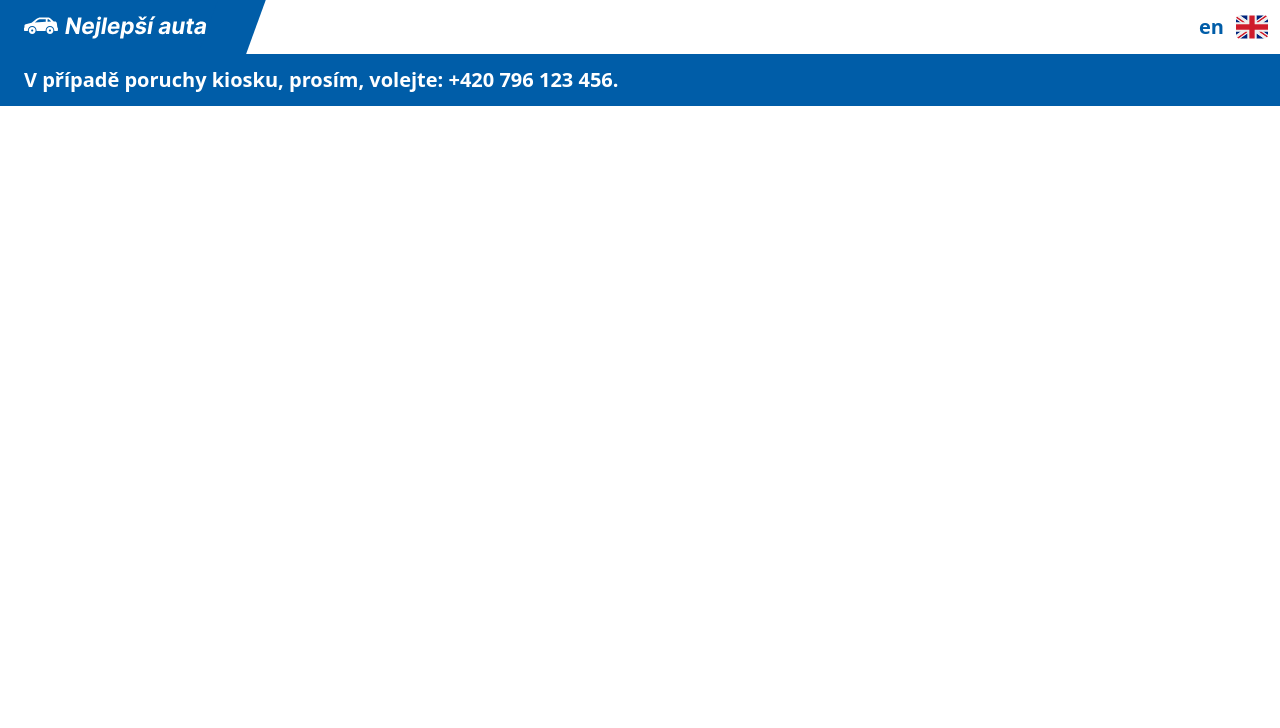
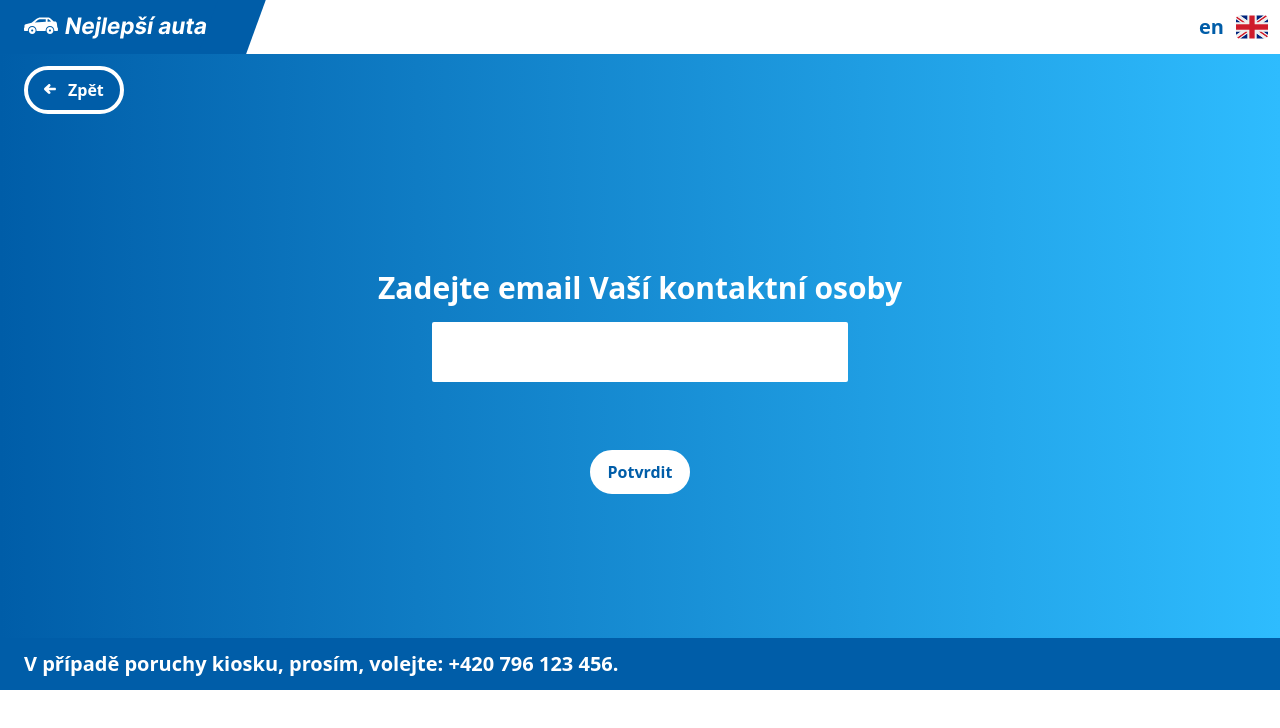
Before and after one commit to Tereza-mun/kiosek, a Vue app: page /zadani-kontaktu in a window 1280 px wide. Shown: the top 728 px of the page. Built offline with nearby package versions, Linux system fonts and the light colour scheme.

Commit message:
Contact details look up added (API data from jsonplaceholder used)

```diff
--- a/src/locale/cz.json
+++ b/src/locale/cz.json
@@ -4,6 +4,8 @@
         "headline": "Jak Vám dnes můžeme pomoci?",
         "meeting": "Mám schůzku",
         "ariaLabelMeeting": "klikněte zde pokud s námi máte domluvenou schůzku",
+        "contact": "Kontaktní osoba",
+        "ariaLabelContact": "klikněte zde pro zobrazení kontaktních údajů vaší kontaktní osoby",
         "buyCar": "Chci koupit vůz",
         "ariaLabelBuyCar": "klikněte zde pokud chcete koupit vůz",
         "sellCar": "Prodám svůj vůz",
@@ -21,22 +23,33 @@
     "backButtonAria": "klikněte pro přesun o krok zpět",
     "search": {
         "instructions": "Zadejte, prosím, své telefonní číslo",
+        "instructionsEmail": "Zadejte email Vaší kontaktní osoby",
         "ariaForm": "zadejte své telefonní číslo",
+        "ariaFormEmail": "zadejte svůj email",
         "submitButton": "Potvrdit",
         "submitAria": "klikněte pro odeslání formuláře"
     },
     "detail": {
         "text": "Děkujeme za&nbsp;Vaši návštěvu, níže naleznete detail Vaší plánované schůzky:",
+        "textContact": "Děkujeme za&nbsp;Vaši návštěvu, níže naleznete kontakt na Vaši kontaktní osobu:",
         "date": "Datum",
         "time": "Čas",
         "location": "Místnost",
+        "name": "Jméno",
+        "phone": "Telefon",
+        "street": "Ulice",
+        "city": "Město",
+        "zipcode": "PSČ",
         "pickUp": "Brzy Vás vyzvedne Vaše kontaktní osoba:",
         "person": ""
     },
     "meetingNotFound": "Děkujeme za&nbsp;Vaši návštěvu, bohužel se&nbsp;nám nepovedlo nalézt detaily Vaší schůzky, ale&nbsp;víme o&nbsp;Vás a&nbsp;brzy se Vám bude někdo z&nbsp;našich pracovníků věnovat.",
+    "contactNotFound": "Bohužel se&nbsp;nám nepovedlo nalézt kontaktní osobu. Překontrolujte si, prosím zadaný email:",
     "errors": {
         "required": "Bez telefonního čísla se neobejdeme",
-        "badFormat": "Telefonní číslo je ve&nbsp;špatném formátu"
+        "requiredEmail": "Bez emailu se neobejdeme",
+        "badFormat": "Telefonní číslo je ve&nbsp;špatném formátu",
+        "badFormatEmail": "Email je ve&nbsp;špatném formátu"
     },
     "pageNotFound": "Bohužel se něco pokazilo a&nbsp;stránka nebyla nalezena.",
     "backToMainPage": "Zpět na úvodní stránku"
--- a/src/router/index.ts
+++ b/src/router/index.ts
@@ -15,15 +15,30 @@ const router = createRouter({
       component: () => import('../views/MeetingSearch.vue')
     },
     {
+      path: '/zadani-kontaktu',
+      name: 'contactSearch',
+      component: () => import('../views/ContactSearch.vue')
+    },
+    {
       path: '/detail-schuzky',
       name: 'meetingDetail',
       component: () => import('../views/MeetingDetail.vue')
+    },
+    {
+      path: '/kontaktni-udaje',
+      name: 'contactDetail',
+      component: () => import('../views/ContactDetail.vue')
     },
     {
       path: '/schuzka-nenalezena',
       name: 'meetingNotFound',
       component: () => import('../views/MeetingNotFound.vue')
     },
+    {
+      path: '/kontakt-nenalezen',
+      name: 'contactNotFound',
+      component: () => import('../views/ContactNotFound.vue')
+    },
   ]
 })
 
--- /dev/null
+++ b/src/views/ContactDetail.vue
@@ -0,0 +1,77 @@
+<script setup lang="ts">
+import KiosekContainer from '@/components/other/KiosekContainer.vue'
+import KiosekButton from '@/components/atoms/KiosekButton.vue'
+import { useRouter } from 'vue-router'
+import { useFormStore } from '@/stores/formStore'
+import { storeToRefs } from 'pinia'
+
+import BackIconImage from '@/assets/images/icons/arrow-back.svg'
+
+const backIconImage = BackIconImage
+
+const router = useRouter()
+
+function goBack() {
+  router.go(-1)
+}
+
+const formStore = useFormStore()
+const { meetings } = storeToRefs(formStore)
+const { fetchMeetings } = formStore
+
+fetchMeetings()
+</script>
+
+<template>
+  <kiosek-container linear>
+    <div class="px-6 py-3">
+      <kiosek-button
+        primary
+        back
+        :aria="$t('backButtonAria')"
+        :icon-class="'icon--arrow'"
+        :icon-image="backIconImage"
+        @click="goBack"
+      >
+        {{ $t('backButtonText') }}
+      </kiosek-button>
+    </div>
+    <div class="flex justify-center min-h-101 md:min-h-128">
+      <div class="px-6 md:px-0 py-8 md:py-14 max-w-160">
+        <h1
+          class="text-2xl md:text-3xl text-white font-bold mb-4 md:mb-8"
+          v-html="$t('detail.textContact')" />
+        <ul
+          v-for="meeting in meetings"
+          :key="meeting.id"
+          class="mb-8 md:mb-16">
+          <li
+            v-if="meeting.name"
+            class="list-none text-xl md:text-2xl text-white">
+            <strong>{{ $t('detail.name') }}:</strong> &nbsp;&nbsp; {{meeting.name}}
+          </li>
+          <li
+            v-if="meeting.phone"
+            class="list-none text-xl md:text-2xl text-white">
+            <strong>{{ $t('detail.phone') }}:</strong> &nbsp;&nbsp; {{meeting.phone}}
+          </li>
+          <li
+            v-if="meeting.address.street"
+            class="list-none text-xl md:text-2xl text-white">
+            <strong>{{ $t('detail.street') }}:</strong> &nbsp;&nbsp; {{meeting.address.street}}
+          </li>
+          <li
+            v-if="meeting.address.city"
+            class="list-none text-xl md:text-2xl text-white">
+            <strong>{{ $t('detail.city') }}:</strong> &nbsp;&nbsp; {{meeting.address.city}}
+          </li>
+          <li
+            v-if="meeting.address.zipcode"
+            class="list-none text-xl md:text-2xl text-white">
+            <strong>{{ $t('detail.zipcode') }}:</strong> &nbsp;&nbsp; {{meeting.address.zipcode}}
+          </li>
+        </ul>
+      </div>
+    </div>
+  </kiosek-container>
+</template>
--- /dev/null
+++ b/src/views/ContactNotFound.vue
@@ -0,0 +1,50 @@
+<script setup lang="ts">
+import KiosekContainer from '@/components/other/KiosekContainer.vue'
+import KiosekButton from '@/components/atoms/KiosekButton.vue'
+import { useRouter } from 'vue-router'
+import { useFormStore } from '@/stores/formStore'
+import BackIconImage from '@/assets/images/icons/arrow-back.svg'
+
+const backIconImage = BackIconImage;
+
+const router = useRouter()
+
+function goBack() {
+  router.go(-1)
+}
+
+const formStore = useFormStore()
+</script>
+
+<template>
+  <kiosek-container linear>
+    <div class="px-6 py-3">
+      <kiosek-button
+        primary
+        back
+        :aria="$t('backButtonAria')"
+        :icon-class="'icon--arrow'"
+        :icon-image="backIconImage"
+        @click="goBack"
+      >
+        {{$t('backButtonText')}}
+      </kiosek-button>
+      <div class="flex justify-center md:px-6 py-3 min-h-101 md:min-h-128">
+        <div class="py-16 md:py-28 max-w-160">
+          <h1 class="text-2xl md:text-3xl text-white font-bold mb-8"
+            v-html="$t('contactNotFound')" />
+          <h2 class="text-xl md:text-2xl text-white font-bold mb-16">
+            {{formStore.submittedEmail}}
+          </h2>
+          <kiosek-button
+            tag="router-link"
+            :aria="$t('backButtonAria')"
+            secondary
+            :to="{name: 'home'}">
+            {{$t('backToMainPage')}}
+          </kiosek-button>
+        </div>
+      </div>
+    </div>
+  </kiosek-container>
+</template>
--- /dev/null
+++ b/src/views/ContactSearch.vue
@@ -0,0 +1,122 @@
+<script setup lang="ts">
+import KiosekContainer from '@/components/other/KiosekContainer.vue'
+import KiosekButton from '@/components/atoms/KiosekButton.vue'
+import { useRouter } from 'vue-router'
+import { reactive } from 'vue'
+import { useVuelidate } from '@vuelidate/core'
+import * as validators from '@vuelidate/validators'
+import { useFormStore } from '@/stores/formStore';
+import {useI18n} from 'vue-i18n';
+import BackIconImage from '@/assets/images/icons/arrow-back.svg'
+
+const backIconImage = BackIconImage;
+
+const i18n = useI18n();
+const router = useRouter()
+function goBack() {
+  router.go(-1)
+}
+
+const state = reactive({
+  email: '',
+})
+
+const vRequired = validators.helpers.withMessage(i18n.t('errors.requiredEmail'), validators.required)
+const vEmail = validators.helpers.withMessage(i18n.t('errors.badFormatEmail'), validators.email)
+
+const rules = {
+  email: {vRequired, vEmail},
+}
+
+const v$ = useVuelidate(rules, state)
+
+const formStore = useFormStore()
+
+const onSubmit = async () => {
+  const isFormCorrect = await v$.value.$validate()
+  if (!isFormCorrect) return
+
+  const data = {
+    ...state
+  }
+
+  await formStore.fetchMeetings(data)
+
+  const submittedEmail = data.email
+
+  console.log('data from store: ', formStore.meetings)
+  const foundMeeting = formStore.meetings.filter((object: any) => object.email === submittedEmail)
+
+  if (foundMeeting.length > 0) {
+    await router.push({ name: 'contactDetail' })
+  } else {
+    await router.push({ name: 'contactNotFound'})
+  }
+}
+</script>
+
+<template>
+  <kiosek-container linear>
+    <div class="px-6 py-3">
+      <kiosek-button
+        primary
+        back
+        :aria="$t('backButtonAria')"
+        :icon-class="'icon--arrow'"
+        :icon-image="backIconImage"
+        @click="goBack"
+      >
+        {{$t('backButtonText')}}
+      </kiosek-button>
+    </div>
+      <div class="flex justify-center min-h-101 md:min-h-128">
+        <form
+          id="form"
+          name="form"
+          :aria="$t('search.ariaForm')"
+          class="flex flex-col justify-between px-6 md:px-0 py-20 md:py-36 max-w-140"
+          autocomplete="on"
+          novalidate
+          @submit.prevent="onSubmit"
+        >
+          <div
+            class="block mx-auto">
+            <label
+              class="text-3xl text-white font-bold"
+              for="email">
+              {{$t('search.instructionsEmail')}}
+            </label>
+
+            <input
+              id="email"
+              v-model="state.email"
+              type="tel"
+              name="email"
+              class="block mx-auto w-full max-w-101 rounded-sm px-4 py-2 text-3xl text-blue-dark font-bold mt-4 caret-transparent"
+              :class="v$.email.$error ? 'border-4 border-red' : 'border-4 border-transparent'"
+              @blur="v$.email.$touch"/>
+
+            <div
+              v-if="v$.email.$error"
+              class="bg-red block mx-auto max-w-101 py-3 px-4 mt-2 relative after:content-triangle-red after:absolute after:-top-4 after:left-1/5 after:-ml-44">
+              <span
+                v-for="error of v$.email.$errors"
+                :key="error.$uid"
+                class="text-white font-bold"
+                v-html="error.$message"
+              />
+            </div>
+          </div>
+          <div class="flex justify-center">
+            <kiosek-button
+              type="submit"
+              secondary
+              :aria="$t('search.submitAria')"
+            >
+              {{$t('search.submitButton')}}
+            </kiosek-button>
+          </div>
+        </form>
+      </div>
+  </kiosek-container>
+</template>
--- a/src/views/KiosekHomepage.vue
+++ b/src/views/KiosekHomepage.vue
@@ -3,11 +3,13 @@ import KiosekButton from '@/components/atoms/KiosekButton.vue'
 import KiosekContainer from '@/components/other/KiosekContainer.vue'
 
 import MeetingIconImage from "@/assets/images/icons/meeting.svg";
+import ContactIconImage from "@/assets/images/icons/contact.svg";
 import BuyIconImage from "@/assets/images/icons/buy-car.svg";
 import SellIconImage from "@/assets/images/icons/sell-car.svg";
 import ClaimIconImage from "@/assets/images/icons/claim.svg";
 
 const meetingIconImage = MeetingIconImage;
+const contactIconImage = ContactIconImage;
 const buyCarIconImage = BuyIconImage;
 const sellCarIconImage = SellIconImage;
 const claimIconImage = ClaimIconImage;
@@ -18,6 +20,12 @@ const options = [
     buttonPath: 'meetingSearch',
     ariaLabel: 'homepage.ariaLabelMeeting',
     iconImage: meetingIconImage
+  },
+  {
+    buttonText: 'homepage.contact',
+    buttonPath: 'contactSearch',
+    ariaLabel: 'homepage.ariaLabelContact',
+    iconImage: contactIconImage
   },
   {
     buttonText: 'homepage.buyCar',
```
Also changed, not shown: src/locale/en.json (+14 -1 lines), src/stores/formStore.ts (+15 -10 lines), src/style/output.css (+15 -21 lines), src/assets/images/icons/contact.svg (added).
